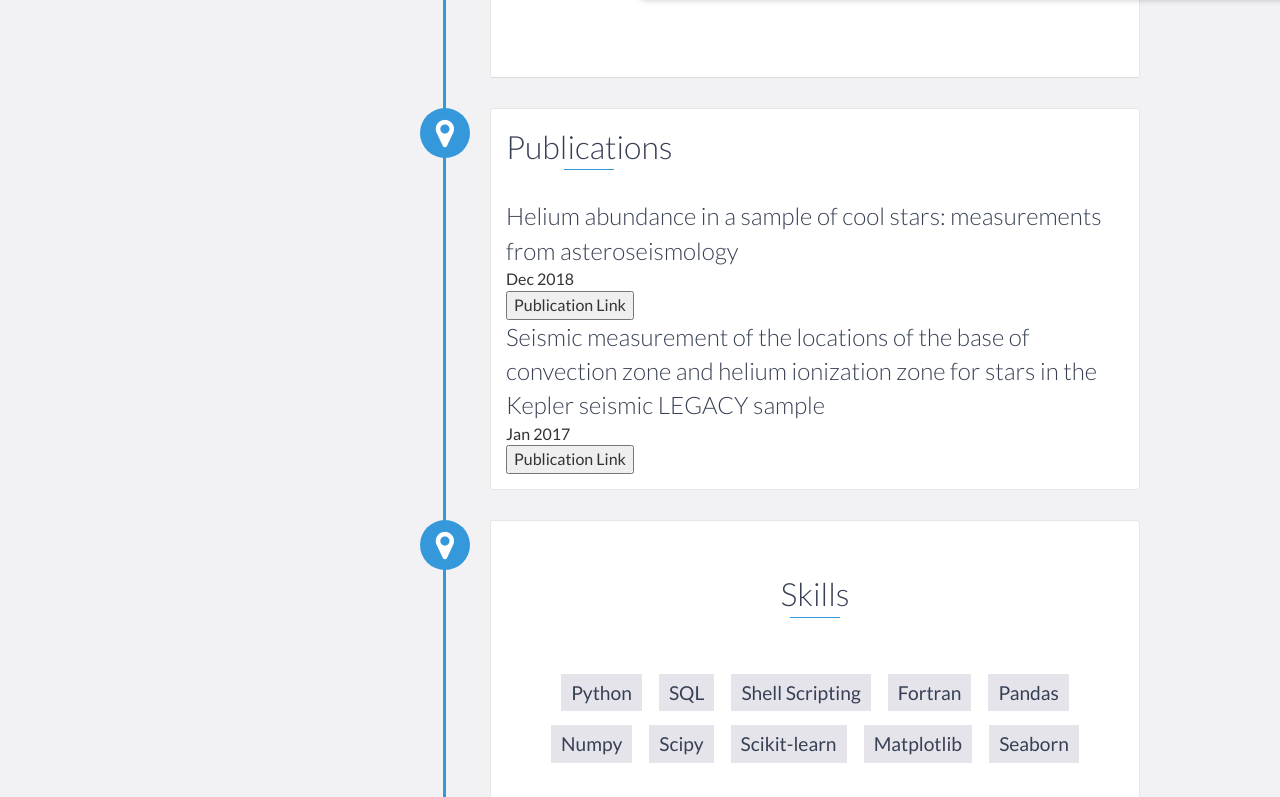
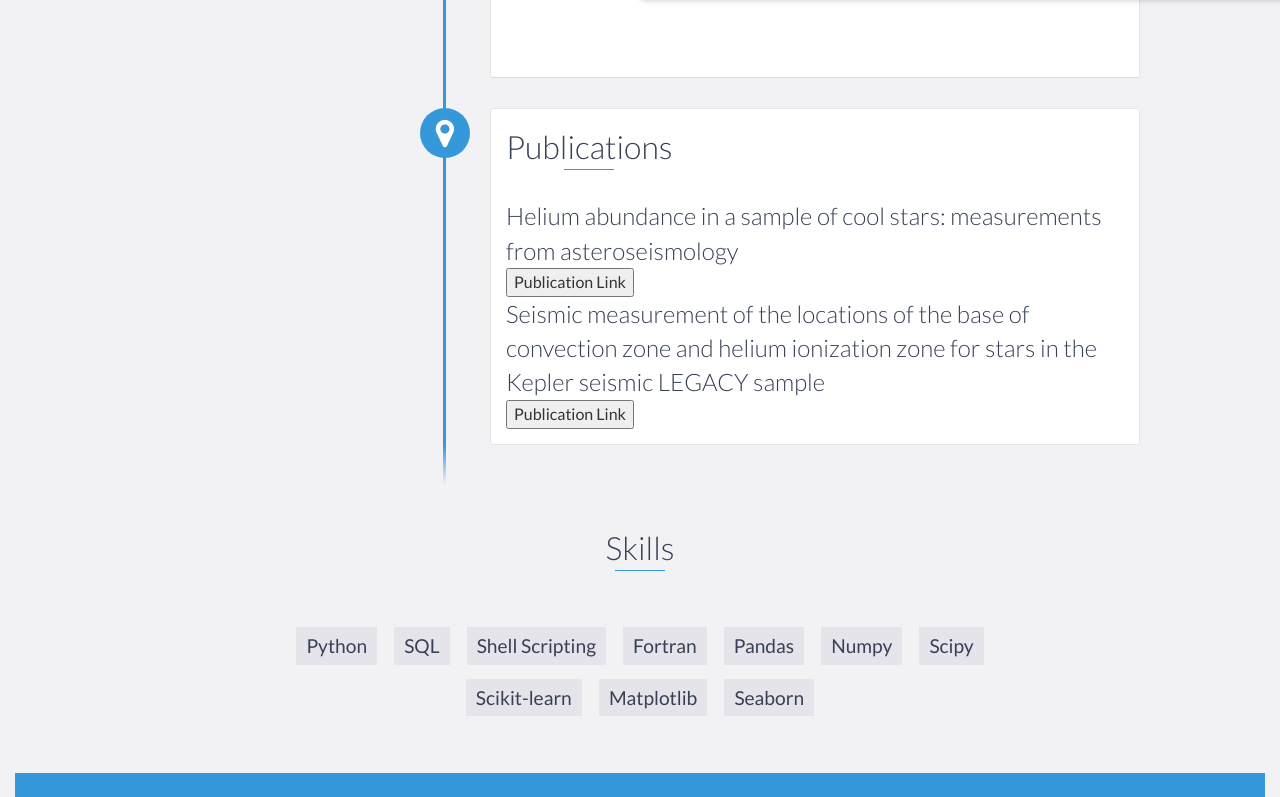
Before and after one commit to keyuriraodeo/Machine-Leaning-Projects, a website: page index.html in a window 1280 px wide. Shown: the part 3203-4000 px from the top of the page. Drawn offline with nearby package versions, Linux system fonts and the light colour scheme.

Commit message:
Update index.html

```diff
--- a/index.html
+++ b/index.html
@@ -188,26 +188,28 @@ helium abundances in Sun-like stars (mentioned above) and do computational model
     <!-- End #projects -->
 
     <div id="publications">
+      <div data-date="Dec 2018">
         <h2 class="heading">Publications</h2>
         <div class="publications-block">
             <h3>Helium abundance in a sample of cool stars: measurements from asteroseismology</h3>
-            <span class="publication-date"> Dec 2018 </span>
             <form action="https://arxiv.org/abs/1812.02751">
     				<input type="submit" value="Publication Link" />
 	    </form>
         </div>
+      </div>
         <!-- End .education-block -->
+      <div data-date="Jan 2017>
 	<div class="publications-block">
             <h3>Seismic measurement of the locations of the base of convection zone and helium ionization zone for stars in the Kepler
 seismic LEGACY sample</h3>
-            <span class="publication-date"> Jan 2017 </span>
             <form action="https://arxiv.org/abs/1701.08987">
     				<input type="submit" value="Publication Link" />
 	    </form>
         </div>
-        <!-- End .education-block -->
+       </div>
+        <!-- End .publications-block -->
     </div>
-    <!-- End #education -->
+    <!-- End #publications -->
 
     <div id="skills">
         <h2 class="heading">Skills</h2>
```
